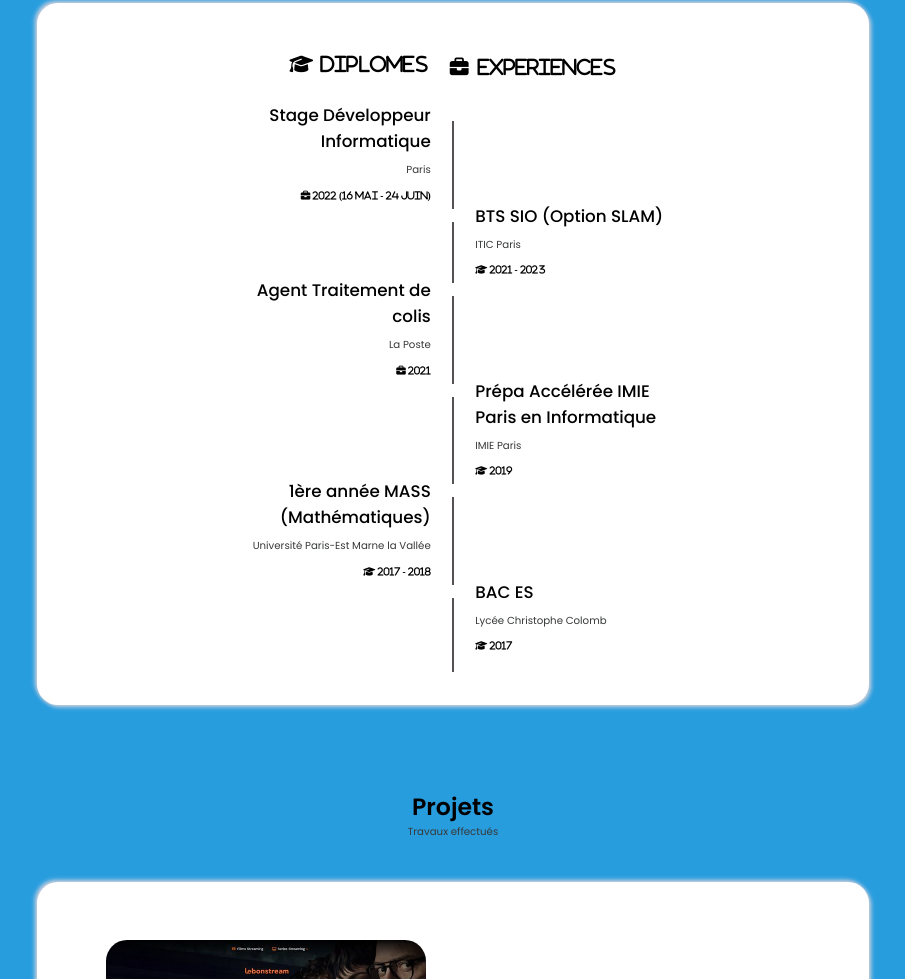
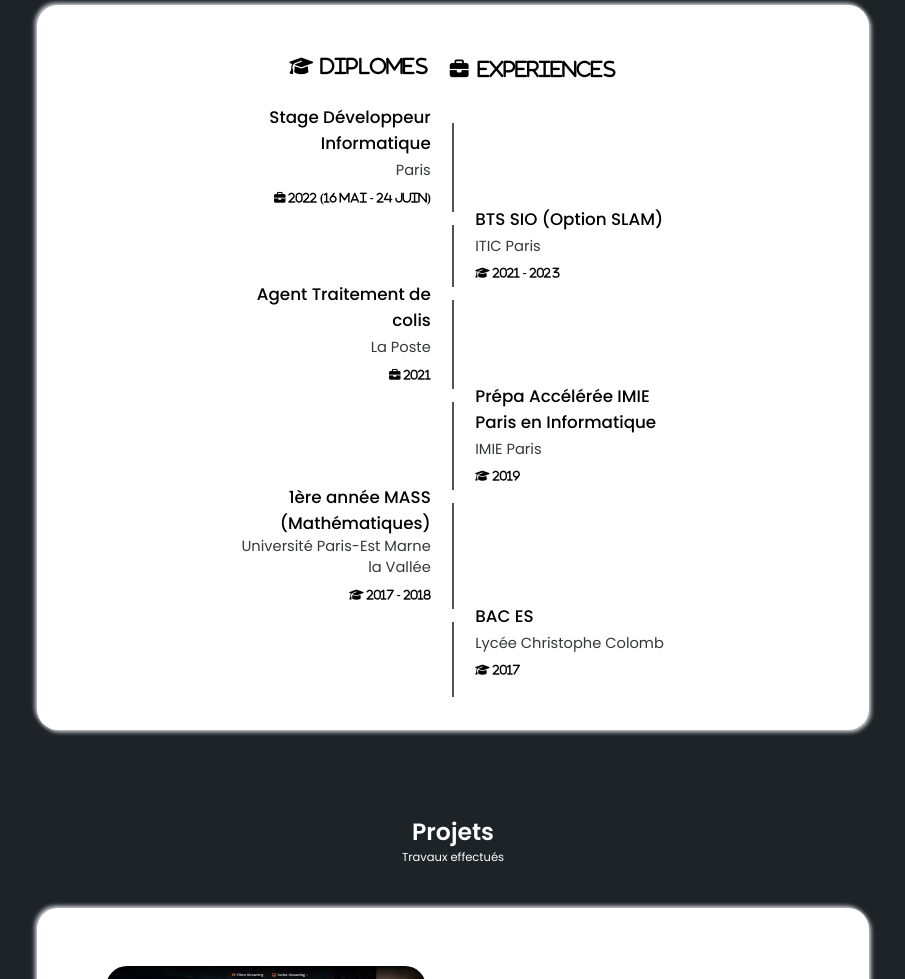
Before and after one commit to LowkeyAlways/PortfolioV2, a plain HTML site: page index.html in a window 1280 px wide. Shown: the part 1821-2800 px from the top of the page, without its empty margins (187-1092 px from the left). Drawn offline with Linux system fonts and the light colour scheme.

Commit message:
Change bg color and font-sizes

```diff
--- a/css/style.css
+++ b/css/style.css
@@ -33,7 +33,7 @@ img{
 }
 h1,h2,h3,h4{
     font-weight: var(--font-semi-bold);
-    color: var(--first-color-alt);
+    color: var(--first-color);
 }
 
 
@@ -52,7 +52,7 @@ h1,h2,h3,h4{
     --text-color: rgb(55, 56, 57);
     --text-color-light: rgb(1, 1, 1);
     --input-color: rgb(240, 238, 252);
-    --body-color: rgb(40 157 222);
+    --body-color: #1d2327;
     --scrollbar: rgb(186, 186, 201);
     --scrollbar-thumb: rgb(199, 9, 66);
     --container-color: #fff;
@@ -72,8 +72,8 @@ h1,h2,h3,h4{
     --h1-font-size: 1.8rem;
     --h2-font-size: 1.50rem;
     --h3-font-size: 1.4rem;
-    --normal-font-size: 1.4rem;
-    --small-font-size: 1.2rem;
+    --normal-font-size: 1.6rem;
+    --small-font-size: 1.5rem;
     --smaller-font-size: .9rem;
     --placeholder-font-size: 1.35rem;
 
@@ -89,7 +89,6 @@ h1,h2,h3,h4{
             --h1-font-size: 2.25rem;
             --h2-font-size: 1.5rem;
             --h3-font-size: 1.25rem;
-            --normal-font-size: 1.6rem;
             --small-font-size: .975rem;
             --smaller-font-size: .913rem;
         }
@@ -123,8 +122,9 @@ section{
 
 .section_subtitle{
     display: block;
-    font-size: var(--small-font-size);
+    font-size: 1.1rem;
     margin-bottom: 3rem;
+    color: var(--first-color);
 }
 
 .section_title,
@@ -217,7 +217,7 @@ header{
     flex-direction: column;
     align-items: center;
     font-size: 1.3rem;
-    color: var(--first-color-alt);
+    color: var(--first-color);
     font-weight: var(--font-medium);
     transition: 0.2s;
 }
@@ -302,6 +302,7 @@ header{
 
 .home_title{
     font-size: var(--big-font-size);
+    color: var(--first-color-alt);
 }
 
 .home_subtitle{
@@ -388,6 +389,7 @@ header{
 }
 .skills2_content h2{
     text-align: center;
+    color: var(--first-color-alt);
 
 }
 .skills2_content p{
@@ -509,11 +511,12 @@ header{
 .experience_title{
     font-size: var(--normal-font-size);
     font-weight: var(--font-medium);
+    color: var(--first-color-alt);
 }
 
 .experience_subtitle{
     display: inline-block;
-    font-size: var(--small-font-size);
+    font-size: 1.4rem;
     margin-bottom: 1rem;
 }
 
@@ -565,6 +568,9 @@ header{
     color: var(--first-color-alt);
 }
 
+.date{
+    font-size: 1.1rem;
+}
     /*============== PROJET ==============*/
 .projet_container{
     overflow: initial;
@@ -591,6 +597,7 @@ header{
 .projet_title{
     font-size: var(--h3-font-size);
     margin-bottom: .5rem;
+    color: var(--first-color-alt);
 }
 
 .projet_description{
@@ -621,6 +628,7 @@ header{
 .contact_title{
     font-size: var(--h3-font-size);
     font-weight: var(--font-medium);
+    color: var(--first-color-alt);
 }
 
 .contact_subtitle{
@@ -679,7 +687,8 @@ header{
 }
 
 .footer_subtitle{
-    font-size: var(--small-font-size);
+    font-size: 1.1rem;
+
 }
 
 .footer_links{
@@ -703,7 +712,7 @@ header{
 }
 
 .footer_copy{
-    font-size: var(--small-font-size);
+    font-size: 1.1rem;
     text-align: center;
     color: var(--first-color-lighter);
     margin-top: 3rem;
@@ -920,6 +929,7 @@ header{
         flex-direction: column;
         align-items: center;
         margin: 45px;
+
     }
 
 }
--- a/index.html
+++ b/index.html
@@ -151,7 +151,7 @@
                                 <h3 class="experience_title">Stage Développeur Informatique</h3>
                                 <span class="experience_subtitle">Paris</span>
                                 <div class="experience_calendar">
-                                    <i class="fa-solid fa-briefcase"> 2022 (16 mai - 24 juin)</i>
+                                    <i class="fa-solid fa-briefcase date"> 2022 (16 mai - 24 juin)</i>
                                 </div>
                             </div>
 
@@ -174,7 +174,7 @@
                                 <h3 class="experience_title">BTS SIO (Option SLAM)</h3>
                                 <span class="experience_subtitle">ITIC Paris</span>
                                 <div class="experience_calendar">
-                                    <i class="fa-solid fa-graduation-cap"> 2021 - 2023</i>
+                                    <i class="fa-solid fa-graduation-cap date"> 2021 - 2023</i>
                                 </div>
                             </div>
 
@@ -187,7 +187,7 @@
                                 <h3 class="experience_title">Agent Traitement de colis</h3>
                                 <span class="experience_subtitle">La Poste</span>
                                 <div class="experience_calendar">
-                                    <i class="fa-solid fa-briefcase"> 2021</i>
+                                    <i class="fa-solid fa-briefcase date"> 2021</i>
                                 </div>
                             </div>
 
@@ -211,7 +211,7 @@
                                     Informatique </h3>
                                 <span class="experience_subtitle">IMIE Paris</span>
                                 <div class="experience_calendar">
-                                    <i class="fa-solid fa-graduation-cap"> 2019</i>
+                                    <i class="fa-solid fa-graduation-cap date"> 2019</i>
                                 </div>
                             </div>
                         </div>
@@ -225,7 +225,7 @@
                                 <h3 class="experience_title">1ère année MASS (Mathématiques)</h3>
                                 <span class="experience_subtitle">Université Paris-Est Marne la Vallée</span>
                                 <div class="experience_calendar">
-                                    <i class="fa-solid fa-graduation-cap"> 2017 - 2018</i>
+                                    <i class="fa-solid fa-graduation-cap date"> 2017 - 2018</i>
                                 </div>
                             </div>
 
@@ -248,7 +248,7 @@
                                 <h3 class="experience_title">BAC ES</h3>
                                 <span class="experience_subtitle">Lycée Christophe Colomb</span>
                                 <div class="experience_calendar">
-                                    <i class="fa-solid fa-graduation-cap"> 2017</i>
+                                    <i class="fa-solid fa-graduation-cap date"> 2017</i>
                                 </div>
                             </div>
 
```
